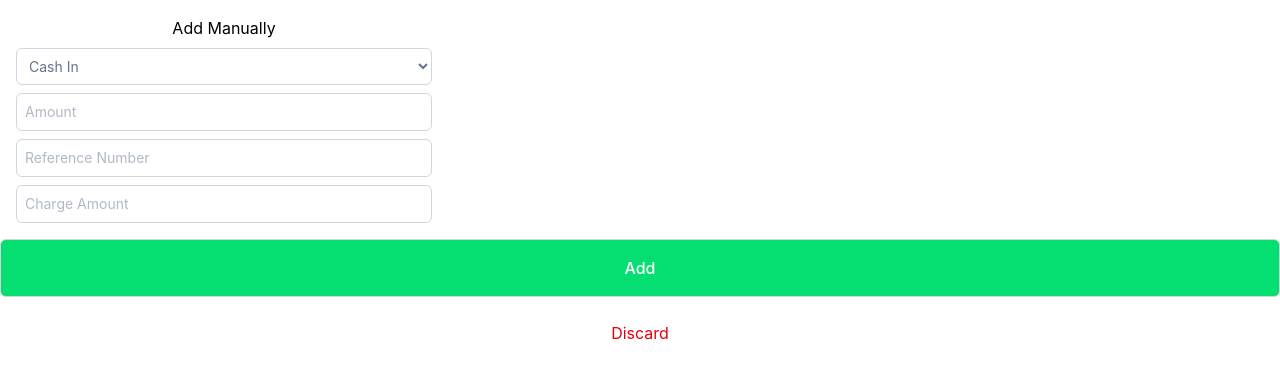
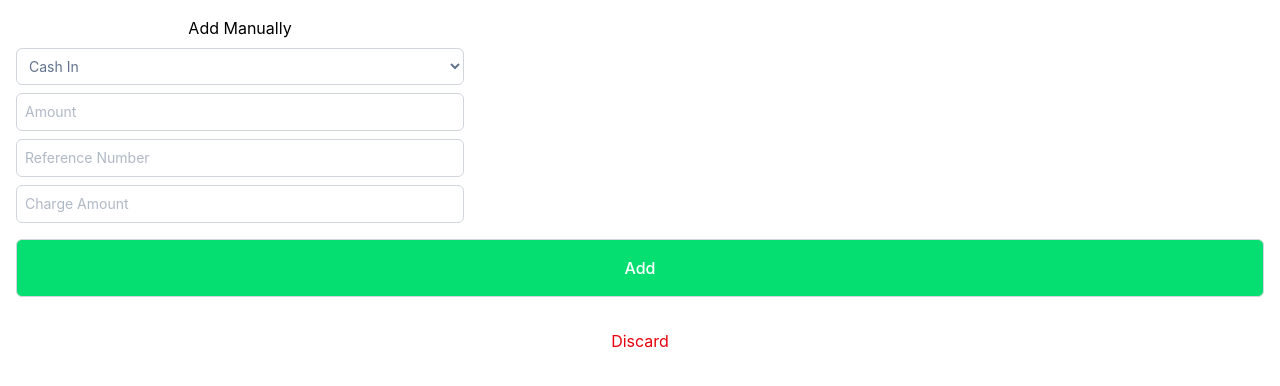
Before and after one commit to AldwinDukes/receipt-tracker, a React (Vite) app in the folder profit-tracker/: page /AddManually in a window 1280 px wide. Shown: the top 386 px of the page. Built offline with nearby package versions, Linux system fonts and the light colour scheme.

Commit message:
fixed add and discard btn, deleted some of the unused utils

```diff
--- a/profit-tracker/src/App.jsx
+++ b/profit-tracker/src/App.jsx
@@ -1,12 +1,6 @@
-// import UploadPage from "./components/UploadPage";
-// import AddManually from "./components/AddManually";
-
 function App() {
   return (
     <div className="App">
-      {/* <UploadPage />
-      <AddManually /> */}
-
       <h1>APP dashboard</h1>
     </div>
   );
--- a/profit-tracker/src/components/ActionButtons.jsx
+++ /dev/null
@@ -1,18 +0,0 @@
-function ActionButtons({ clearInputDetails, discardReceipt }) {
-  return (
-    <div className="flex justify-center flex-col gap-2">
-      <button
-        className="w-full p-4 border border-gray-300 rounded-md mb-4 bg-green-400 text-white font-medium cursor-pointer hover:bg-green-500 transition"
-        onClick={clearInputDetails}
-      >
-        Add
-      </button>
-
-      <button className="text-red-600" onClick={discardReceipt}>
-        Discard
-      </button>
-    </div>
-  );
-}
-
-export default ActionButtons;
--- a/profit-tracker/src/components/AddManually.jsx
+++ b/profit-tracker/src/components/AddManually.jsx
@@ -1,14 +1,12 @@
 //components
-import ActionButtons from "./ActionButtons";
-import { clearInputDetails } from "../utils/clearInputs";
-import { discardReceipt } from "../utils/discardReceipt";
-
-import { Link } from "react-router-dom";
+import DiscardBtn from "./buttons/DiscardBtn";
+import AddTransactionBtn from "./buttons/AddTransactionBtn";
 
 function AddManually() {
   return (
     <>
-      <div className="max-w-md flex flex-col gap-2 p-4">
+      <form action="" className="p-4">
+        <div className="max-w-md flex flex-col gap-2 mb-4">
           <h2 className="text-center">Add Manually</h2>
           {/* Add your form or input fields here */}
           <label htmlFor="receipt-type" className="sr-only">
@@ -52,13 +50,11 @@ function AddManually() {
             placeholder="Charge Amount"
           />
         </div>
-
-      <Link to="/UploadPage">
-        <ActionButtons
-          clearInputDetails={clearInputDetails}
-          discardReceipt={discardReceipt}
-        />
-      </Link>
+        <div>
+          <AddTransactionBtn />
+          <DiscardBtn />
+        </div>
+      </form>
     </>
   );
 }
--- a/profit-tracker/src/components/UploadPage.jsx
+++ b/profit-tracker/src/components/UploadPage.jsx
@@ -2,7 +2,8 @@ import { useState, useRef, useEffect } from "react";
 import { Link } from "react-router-dom";
 
 //components
-import ActionButtons from "./ActionButtons";
+import DiscardBtn from "./buttons/DiscardBtn";
+import AddTransactionBtn from "./buttons/AddTransactionBtn";
 
 //libs
 import puter from "@heyputer/puter.js";
@@ -199,10 +200,14 @@ const UploadPage = () => {
         {/* Action Buttons */}
         <div>
           {isCurrentReceiptValid ? (
-            <ActionButtons
-              clearInputDetails={clearInputDetails}
-              discardReceipt={discardReceipt}
-            />
+            <div>
+              <AddTransactionBtn btnAction={() => clearInputDetails()} />
+              <DiscardBtn
+                btnAction={() => {
+                  discardReceipt();
+                }}
+              />
+            </div>
           ) : (
             <Link to="/AddManually">
               <div className="flex justify-center p-2">
--- /dev/null
+++ b/profit-tracker/src/components/buttons/AddTransactionBtn.jsx
@@ -0,0 +1,16 @@
+import { Link } from "react-router-dom";
+
+function AddTransactionBtn({ btnAction }) {
+  return (
+    <Link to="/UploadPage">
+      <button
+        onClick={btnAction}
+        className="w-full p-4 border border-gray-300 rounded-md mb-4 bg-green-400 text-white font-medium cursor-pointer hover:bg-green-500 transition"
+      >
+        Add
+      </button>
+    </Link>
+  );
+}
+
+export default AddTransactionBtn;
--- /dev/null
+++ b/profit-tracker/src/components/buttons/DiscardBtn.jsx
@@ -0,0 +1,16 @@
+import { Link } from "react-router-dom";
+
+function DiscardBtn({ btnAction }) {
+  return (
+    <Link to="/UploadPage">
+      <button
+        onClick={btnAction}
+        className="p-4 text-red-600 hover:cursor-pointer w-full"
+      >
+        Discard
+      </button>
+    </Link>
+  );
+}
+
+export default DiscardBtn;
--- a/profit-tracker/src/utils/calculateProfit.js
+++ /dev/null
@@ -1,3 +0,0 @@
-export const calculateProfit = (setProfit, profit, charge) => {
-  setProfit(profit + charge);
-};
--- a/profit-tracker/src/utils/clearInputs.js
+++ /dev/null
@@ -1,11 +0,0 @@
-import { resetInputState } from "./resetInputState";
-import { calculateProfit } from "./calculateProfit";
-import { toastNotify } from "./toastNotify";
-
-export const clearInputDetails = (isCurrentReceiptValid) => {
-  if (isCurrentReceiptValid) {
-    toastNotify.success("Receipt added successfully!");
-    calculateProfit();
-  }
-  resetInputState();
-};
--- a/profit-tracker/src/utils/discardReceipt.js
+++ /dev/null
@@ -1,6 +0,0 @@
-import { resetInputState } from "./resetInputState";
-
-export const discardReceipt = (setIsCurrentReceiptValid) => {
-  resetInputState();
-  setIsCurrentReceiptValid(false);
-};
--- a/profit-tracker/src/utils/resetInputState.js
+++ /dev/null
@@ -1,16 +0,0 @@
-export const resetInputState = (
-  setPreview,
-  setExtractedText,
-  setCharge,
-  setReceiptNumber,
-  setIsCurrentReceiptValid,
-  fileInputRef,
-) => {
-  setPreview(null);
-  setExtractedText("");
-  setCharge(0);
-  setReceiptNumber("");
-  setIsCurrentReceiptValid(false);
-  // clear file name from input
-  fileInputRef.current.value = "";
-};
```
Lines whose indentation alone changed are shown as unchanged.
